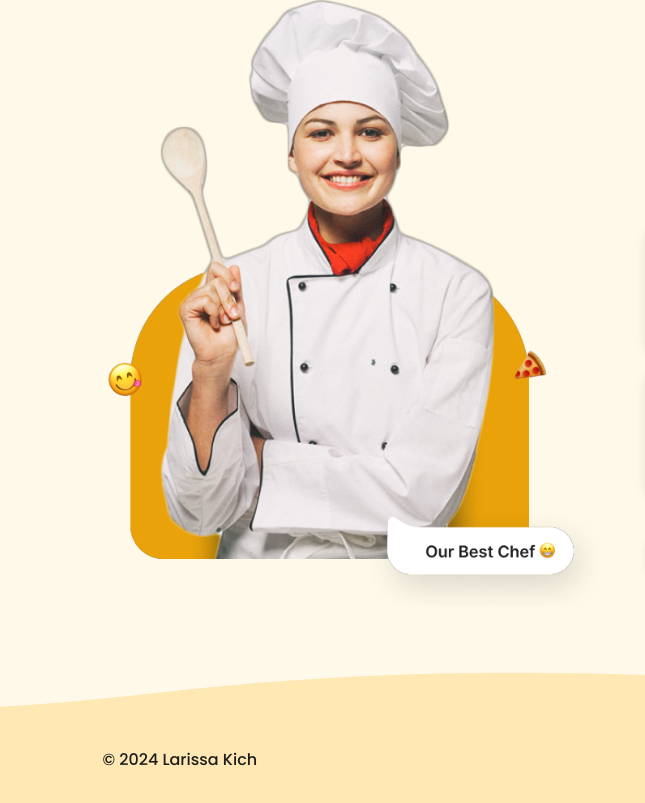
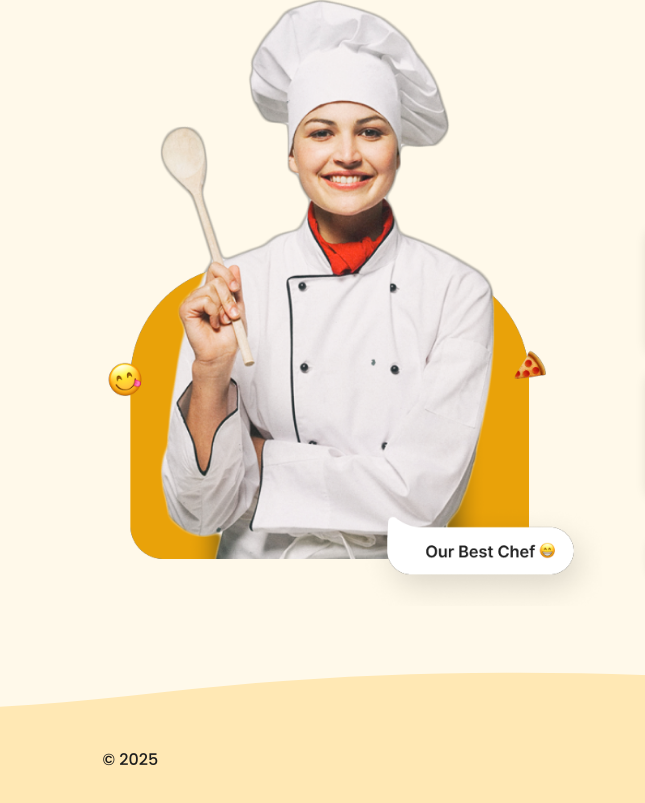
Before and after one commit to Eduardo1985S/landing-page-food, a plain HTML site: page index.html in a window 1280 px wide. Shown: the part 1662-2465 px from the top of the page, 0-645 px from the left. Drawn offline with nearby package versions, Linux system fonts and the light colour scheme.

Commit message:
Update index.html

```diff
--- a/index.html
+++ b/index.html
@@ -304,7 +304,7 @@
 
         <div id="footer_items">
             <span id="copyright">
-                &copy 2024 Larissa Kich
+                &copy 2025
             </span>
 
             <div class="social-media-buttons">
```
